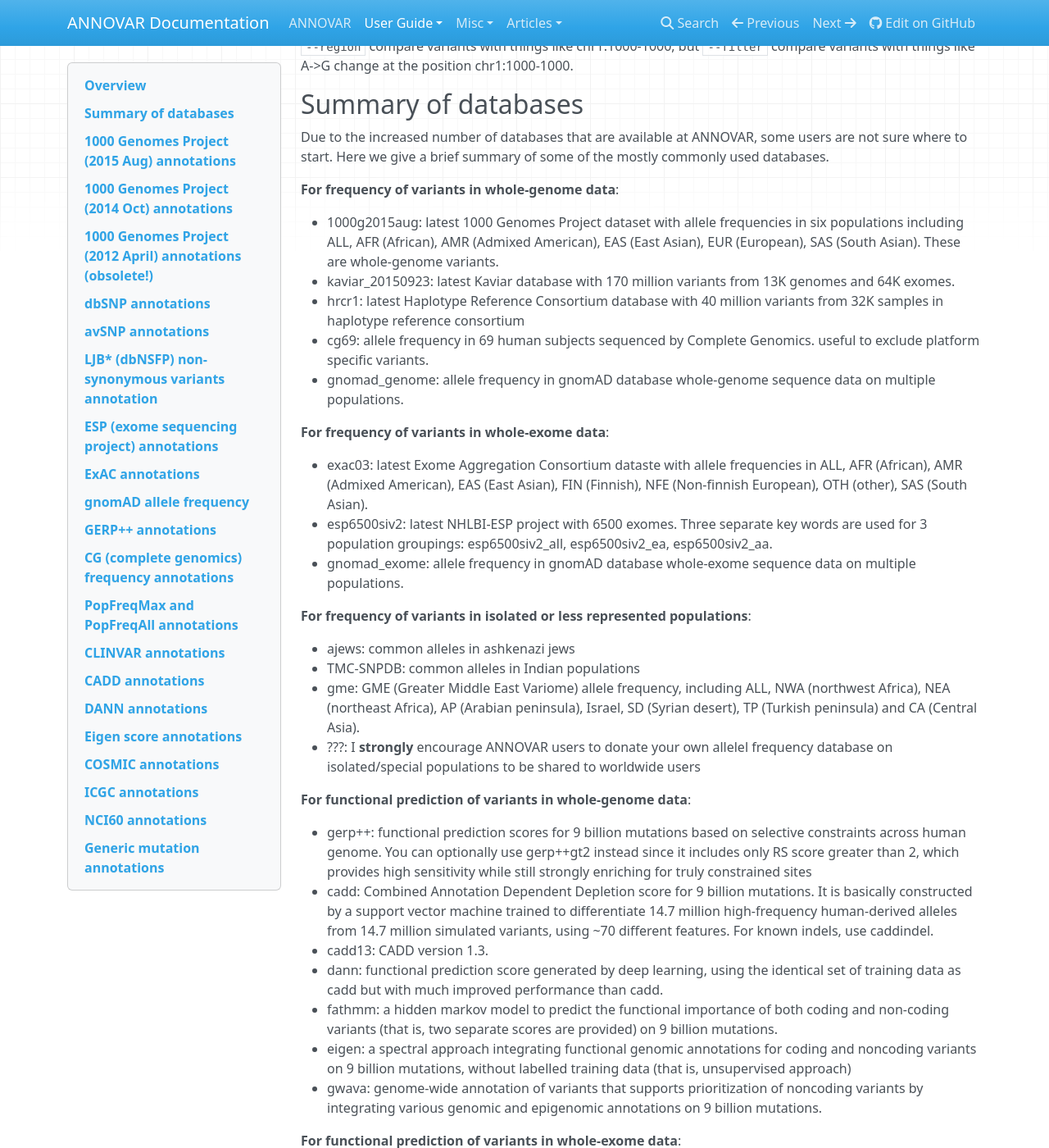
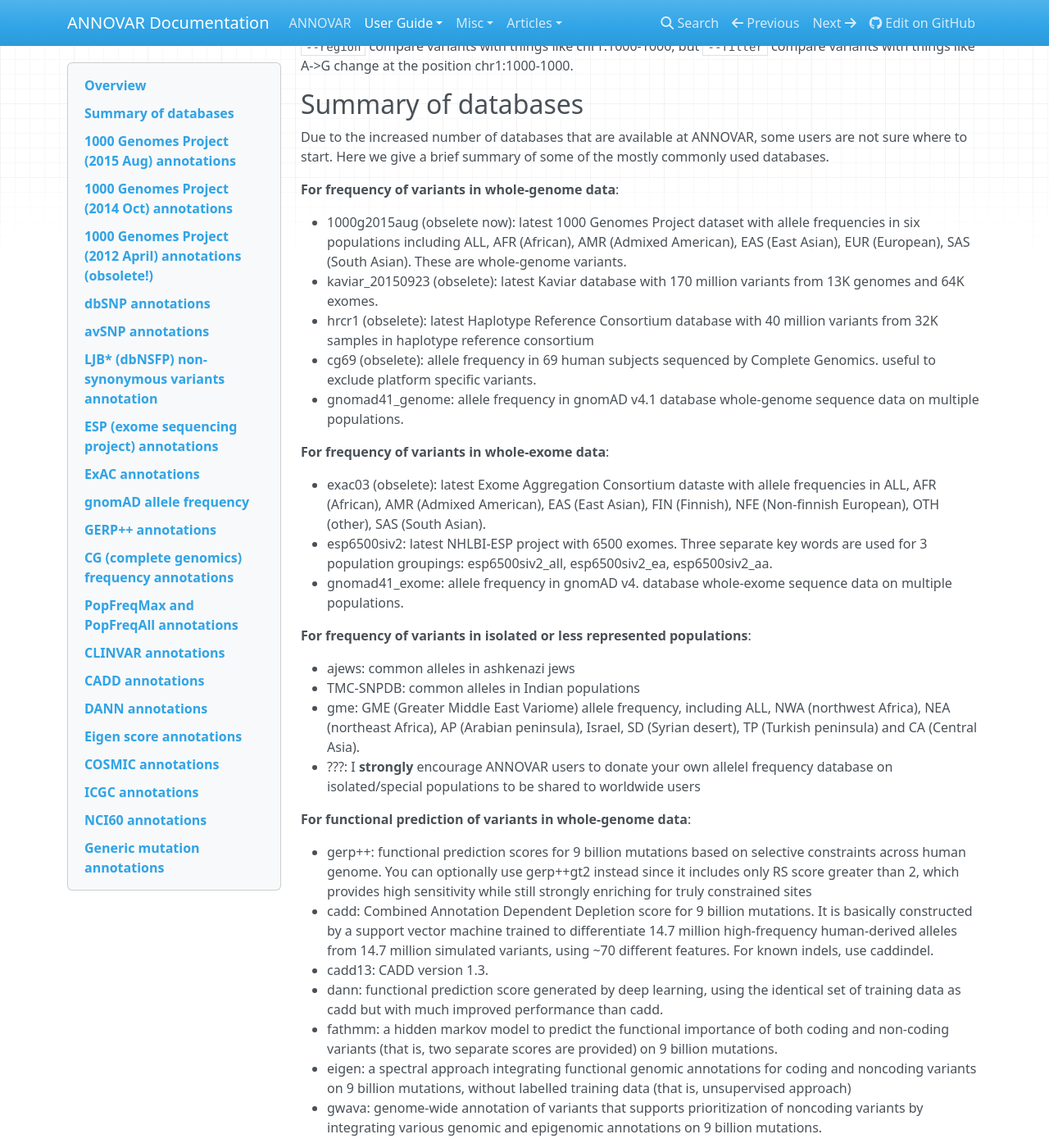
Before and after one commit to WGLab/doc-ANNOVAR, an MkDocs documentation site: the page built from docs/user-guide/filter.md, in a window 1280 px wide and 1400 px high, scrolled down 262 px. Shown: the whole window at 82% size. Built offline with MkDocs 1.6.1, drawn with Linux system fonts in a browser that asks for light colours; nearby versions of some CDN libraries; comment, search, counter and statistics services are not loaded; some of the changed text lies outside the part shown.

Commit message:
Update filter.md

```diff
--- a/docs/user-guide/filter.md
+++ b/docs/user-guide/filter.md
@@ -10,17 +10,17 @@ Due to the increased number of databases that are available at ANNOVAR, some use
 
 **For frequency of variants in whole-genome data**:
 
-* 1000g2015aug: latest 1000 Genomes Project dataset with allele frequencies in six populations including ALL, AFR (African), AMR (Admixed American), EAS (East Asian), EUR (European), SAS (South Asian). These are whole-genome variants.
-* kaviar_20150923: latest Kaviar database with 170 million variants from 13K genomes and 64K exomes.
-* hrcr1: latest Haplotype Reference Consortium database with 40 million variants from 32K samples in haplotype reference consortium
-* cg69: allele frequency in 69 human subjects sequenced by Complete Genomics. useful to exclude platform specific variants.
-* gnomad_genome: allele frequency in gnomAD database whole-genome sequence data on multiple populations.
+* 1000g2015aug (obselete now): latest 1000 Genomes Project dataset with allele frequencies in six populations including ALL, AFR (African), AMR (Admixed American), EAS (East Asian), EUR (European), SAS (South Asian). These are whole-genome variants.
+* kaviar_20150923 (obselete): latest Kaviar database with 170 million variants from 13K genomes and 64K exomes.
+* hrcr1 (obselete): latest Haplotype Reference Consortium database with 40 million variants from 32K samples in haplotype reference consortium
+* cg69 (obselete): allele frequency in 69 human subjects sequenced by Complete Genomics. useful to exclude platform specific variants.
+* gnomad41_genome: allele frequency in gnomAD v4.1 database whole-genome sequence data on multiple populations.
 
 **For frequency of variants in whole-exome data**:
 
-* exac03: latest Exome Aggregation Consortium dataste with allele frequencies in ALL, AFR (African), AMR (Admixed American), EAS (East Asian), FIN (Finnish), NFE (Non-finnish European), OTH (other), SAS (South Asian).
+* exac03 (obselete): latest Exome Aggregation Consortium dataste with allele frequencies in ALL, AFR (African), AMR (Admixed American), EAS (East Asian), FIN (Finnish), NFE (Non-finnish European), OTH (other), SAS (South Asian).
 * esp6500siv2: latest NHLBI-ESP project with 6500 exomes. Three separate key words are used for 3 population groupings: esp6500siv2_all, esp6500siv2_ea, esp6500siv2_aa.
-* gnomad_exome: allele frequency in gnomAD database whole-exome sequence data on multiple populations.
+* gnomad41_exome: allele frequency in gnomAD v4. database whole-exome sequence data on multiple populations.
 
 **For frequency of variants in isolated or less represented populations**:
 
@@ -58,8 +58,8 @@ Due to the increased number of databases that are available at ANNOVAR, some use
 **For variant identifiers**:
 
 * snp142: dbSNP version 142
-* avsnp142: an abbreviated version of dbSNP 142 with left-normalization by ANNOVAR developers. (Please check the download page for the latest version)
-
+* avsnp142 (obselete): an abbreviated version of dbSNP 142 with left-normalization by ANNOVAR developers.
+* avsnp151: an abbreviated version of dbSNP 151 with left-normalization by ANNOVAR developers.
 
 
 ## 1000 Genomes Project (2015 Aug) annotations
```
Also changed, not shown: other parts of docs/user-guide/filter.md (+1 -1 lines).
